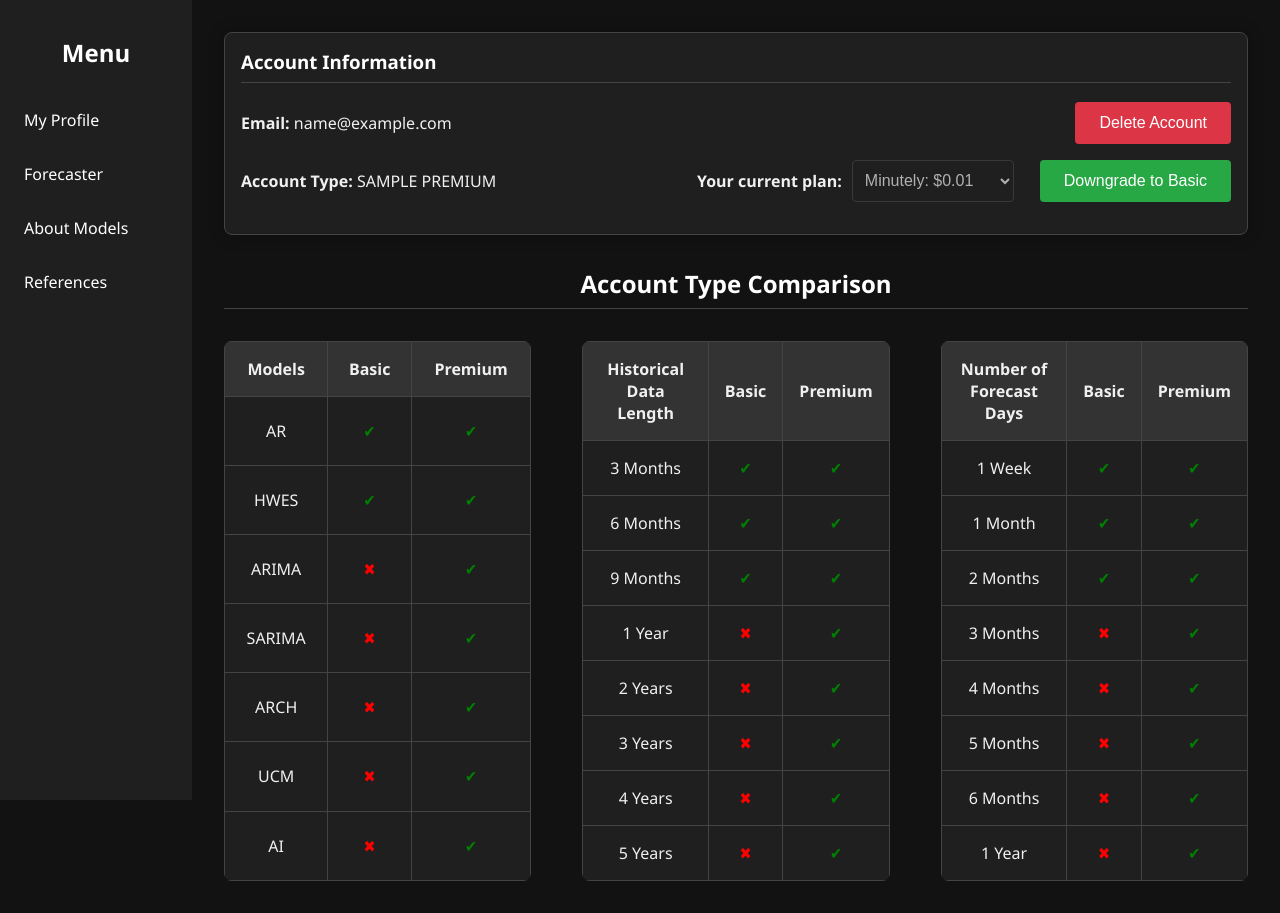
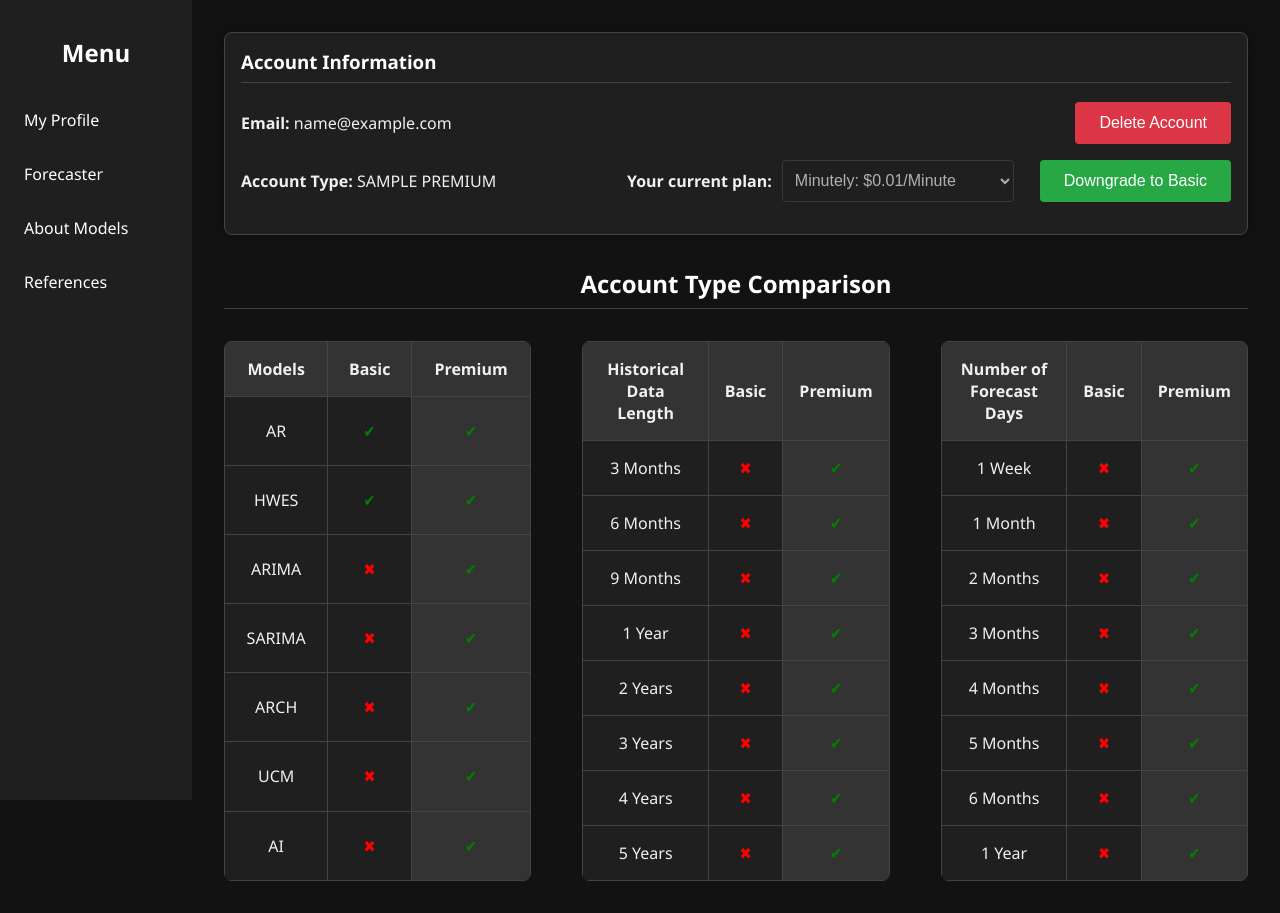
Before and after one commit to doganparlak/AiDea, a Flask app: page /my_profile in a window 1280 px wide. Run offline with Flask 3, Linux system fonts and the light colour scheme; the visitor is signed in with stand-in values (Sample User, id 1); tables that the repository leaves empty hold one stand-in row (values such as "Sample post"); parts of the project's set-up code (start-up, migrations or seed data) failed here and were passed over; some libraries are stand-ins or nearby versions.

Commit message:
highlight current plan in tables

```diff
--- a/app.py
+++ b/app.py
@@ -26,19 +26,18 @@ def renew_expiring_subscriptions():
         # Get the current time rounded to the nearest minute
         today = datetime.utcnow().replace(second=0, microsecond=0)
         # Fetch all users whose subscriptions are expiring
-        expiring_users = User.query.filter(
+        users = User.query.filter(
             User.account_type != 'basic',
             User.subscription_end_date == today,
         ).all()
-
-        for user in expiring_users:
+        for user in users:
             # Renew the subscription by extending the end date
             if user.account_type == 'monthly':
-                user.subscription_end_date += timedelta(days=31)
+                user.subscription_end_date += timedelta(days=30)
             elif user.account_type == 'quarterly':
-                user.subscription_end_date += timedelta(days=93)
+                user.subscription_end_date += timedelta(days=90)
             elif user.account_type == 'yearly':
-                user.subscription_end_date += timedelta(days=366)
+                user.subscription_end_date += timedelta(days=365)
             elif user.account_type == 'minutely':
                 user.subscription_end_date += timedelta(minutes=2)
 
@@ -52,13 +51,15 @@ def downgrade_nonrenewed_subscriptions():
         # Get the current time rounded to the nearest minute
         today = datetime.utcnow().replace(second=0, microsecond=0)
         # Fetch all users with premium accounts and downgraded to basic accounts
-        users = User.query.filter(User.account_type != 'basic').all()
+        users = User.query.filter(
+                User.account_type != 'basic',
+                User.subscription_end_date <= today,
+                User.renewal == False
+        ).all()
         for user in users:
-            # Check if the subscription end date is current day and no renewal is requested
-            if user.subscription_end_date == today and user.renewal == False:
-                user.account_type = 'basic'  # Downgrade to basic
-                user.subscription_end_date = None
-                db.session.commit()  # Commit the changes
+            user.account_type = 'basic'  # Downgrade to basic
+            user.subscription_end_date = None
+            db.session.commit()  # Commit the changes
 
 # Function to seed subscription plans into the database
 def seed_plans():
@@ -87,10 +88,10 @@ def create_scheduler(app):
         scheduler.add_job(func=delete_all_models_wrapper, trigger="interval", days=2)
 
         # Add job to downgrade subscriptions daily
-        scheduler.add_job(func=downgrade_nonrenewed_subscriptions, trigger="interval", days=1)
+        scheduler.add_job(func=downgrade_nonrenewed_subscriptions, trigger="interval", minutes=1)
 
         # Job to renew subscriptions every day
-        scheduler.add_job(func=renew_expiring_subscriptions, trigger="interval", days=1)
+        scheduler.add_job(func=renew_expiring_subscriptions, trigger="interval", minutes=1)
 
         scheduler.start()
 
--- a/routes.py
+++ b/routes.py
@@ -553,11 +553,8 @@ def init_routes(app):
 
         user_id = session['user_id']
         user = User.query.get(user_id)
-        print(user)
-        print(plan_type)
         if user:
             amount = get_plan_amount(plan_type)
-            print(amount)
             payment_success = process_payment(user, amount)
             if payment_success:
                 #Set account type
@@ -567,9 +564,9 @@ def init_routes(app):
                 #Set subscription end date
                 plan_duration = get_plan_duration(plan_type)  # Get the duration based on plan type
                 if plan_type == 'minutely':
-                    user.subscription_end_date = (datetime.now() + timedelta(minutes=plan_duration)).replace(second=0, microsecond=0)
+                    user.subscription_end_date = (datetime.utcnow() + timedelta(minutes=plan_duration)).replace(second=0, microsecond=0)
                 else:
-                    user.subscription_end_date = (datetime.now() + timedelta(days=plan_duration)).replace(second=0, microsecond=0)
+                    user.subscription_end_date = (datetime.utcnow() + timedelta(days=plan_duration)).replace(second=0, microsecond=0)
                 db.session.commit()
             return '', 204  # Return no content
         else:
--- a/templates/my_profile.html
+++ b/templates/my_profile.html
@@ -180,6 +180,15 @@
             color: #f0f0f0; /* Light text color */
             border: 1px solid #444; /* Darker border */
         }
+        .highlight-basic {
+        background-color: #333; /* Highlight color for basic users */
+        color: #00ff00; /* Change text color or style */
+        }
+
+        .highlight-premium {
+            background-color: #333; /* Highlight color for premium users */
+            color: #00ff00; /* Change text color or style */
+        }
 
     </style>
 </head>
@@ -215,10 +224,10 @@
                     <div style="display: flex; align-items: center;">
                         <label for="subscription-plan"><strong>Select a plan:</strong></label>
                         <select id="subscription-plan" name="plan" style="margin-left: 10px; padding: 0.5rem;">
-                            <option value="minutely">Minutely: $0.01</option> <!-- FOR TESTING PURPOSES ONLY -->
-                            <option value="monthly">Monthly: $14.99</option>
-                            <option value="quarterly">Quarterly: $39.99</option>
-                            <option value="yearly">Yearly: $99.99</option>
+                            <option value="minutely">Minutely: $0.01/Minute</option> <!-- FOR TESTING PURPOSES ONLY -->
+                            <option value="monthly">Monthly: $14.99/Month</option>
+                            <option value="quarterly">Quarterly: $39.99/3 Months</option>
+                            <option value="yearly">Yearly: $99.99/Year</option>
                         </select>
                         <form id="upgrade-form" action="/upgrade_to_premium" method="POST" style="margin-left: 10px;">
                             <input type="hidden" name="csrf_token" value="{{ csrf_token() }}">
@@ -229,10 +238,10 @@
                     <div style="display: flex; align-items: center;">
                         <label for="subscription-plan"><strong>Your current plan:</strong></label>
                         <select id="subscription-plan" name="plan" style="margin-left: 10px; padding: 0.5rem;" disabled>
-                            <option value="minutely" {% if user.account_type == 'minutely' %}selected{% endif %}>Minutely: $0.01</option> <!-- FOR TESTING PURPOSES ONLY -->
-                            <option value="monthly" {% if user.account_type == 'monthly' %}selected{% endif %}>Monthly: $14.99</option>
-                            <option value="quarterly" {% if user.account_type == 'quarterly' %}selected{% endif %}>Quarterly: $39.99</option>
-                            <option value="yearly" {% if user.account_type == 'yearly' %}selected{% endif %}>Yearly: $99.99</option>
+                            <option value="minutely" {% if user.account_type == 'minutely' %}selected{% endif %}>Minutely: $0.01/Minute</option> <!-- FOR TESTING PURPOSES ONLY -->
+                            <option value="monthly" {% if user.account_type == 'monthly' %}selected{% endif %}>Monthly: $14.99/Month</option>
+                            <option value="quarterly" {% if user.account_type == 'quarterly' %}selected{% endif %}>Quarterly: $39.99/3 Months</option>
+                            <option value="yearly" {% if user.account_type == 'yearly' %}selected{% endif %}>Yearly: $99.99/Year</option>
                         </select>
                         <form id="downgrade-form" action="/downgrade_to_basic" method="POST" style="margin-left: 10px;">
                             <input type="hidden" name="csrf_token" value="{{ csrf_token() }}">
@@ -250,45 +259,45 @@
                     <thead>
                         <tr>
                             <th>Models</th>
-                            <th>Basic</th>
-                            <th>Premium</th>
+                            <th class="{% if user.account_type == 'basic' %}highlight-basic{% endif %}">Basic</th>
+                            <th class="{% if user.account_type != 'basic' %}highlight-premium{% endif %}">Premium</th>
                         </tr>
                     </thead>
                     <tbody>
                         <tr>
                             <td>AR</td>
-                            <td class="check"></td>
-                            <td class="check"></td>
+                            <td class="check {% if user.account_type == 'basic' %}highlight-basic{% endif %}"></td>
+                            <td class="check {% if user.account_type != 'basic' %}highlight-premium{% endif %}"></td>
                         </tr>
                         <tr>
                             <td>HWES</td>
-                            <td class="check"></td>
-                            <td class="check"></td>
+                            <td class="check {% if user.account_type == 'basic' %}highlight-basic{% endif %}"></td>
+                            <td class="check {% if user.account_type != 'basic' %}highlight-premium{% endif %}"></td>
                         </tr>
                         <tr>
                             <td>ARIMA</td>
-                            <td class="cross"></td>
-                            <td class="check"></td>
+                            <td class="cross {% if user.account_type == 'basic' %}highlight-basic{% endif %}"></td>
+                            <td class="check {% if user.account_type != 'basic' %}highlight-premium{% endif %}"></td>
                         </tr>
                         <tr>
                             <td>SARIMA</td>
-                            <td class="cross"></td>
-                            <td class="check"></td>
+                            <td class="cross {% if user.account_type == 'basic' %}highlight-basic{% endif %}"></td>
+                            <td class="check {% if user.account_type != 'basic' %}highlight-premium{% endif %}"></td>
                         </tr>
                         <tr>
                             <td>ARCH</td>
-                            <td class="cross"></td>
-                            <td class="check"></td>
+                            <td class="cross {% if user.account_type == 'basic' %}highlight-basic{% endif %}"></td>
+                            <td class="check {% if user.account_type != 'basic' %}highlight-premium{% endif %}"></td>
                         </tr>
                         <tr>
                             <td>UCM</td>
-                            <td class="cross"></td>
-                            <td class="check"></td>
+                            <td class="cross {% if user.account_type == 'basic' %}highlight-basic{% endif %}"></td>
+                            <td class="check {% if user.account_type != 'basic' %}highlight-premium{% endif %}"></td>
                         </tr>
                         <tr>
                             <td>AI</td>
-                            <td class="cross"></td>
-                            <td class="check"></td>
+                            <td class="cross {% if user.account_type == 'basic' %}highlight-basic{% endif %}"></td>
+                            <td class="check {% if user.account_type != 'basic' %}highlight-premium{% endif %}"></td>
                         </tr>
                     </tbody>
                 </table>
@@ -303,43 +312,43 @@
                     <tbody>
                         <tr>
                             <td>3 Months</td>
-                            <td class="check"></td>
-                            <td class="check"></td>
+                            <td class="cross {% if user.account_type == 'basic' %}highlight-basic{% endif %}"></td>
+                            <td class="check {% if user.account_type != 'basic' %}highlight-premium{% endif %}"></td>
                         </tr>
                         <tr>
                             <td>6 Months</td>
-                            <td class="check"></td>
-                            <td class="check"></td>
+                            <td class="cross {% if user.account_type == 'basic' %}highlight-basic{% endif %}"></td>
+                            <td class="check {% if user.account_type != 'basic' %}highlight-premium{% endif %}"></td>
                         </tr>
                         <tr>
                             <td>9 Months</td>
-                            <td class="check"></td>
-                            <td class="check"></td>
+                            <td class="cross {% if user.account_type == 'basic' %}highlight-basic{% endif %}"></td>
+                            <td class="check {% if user.account_type != 'basic' %}highlight-premium{% endif %}"></td>
                         </tr>
                         <tr>
                             <td>1 Year</td>
-                            <td class="cross"></td>
-                            <td class="check"></td>
+                            <td class="cross {% if user.account_type == 'basic' %}highlight-basic{% endif %}"></td>
+                            <td class="check {% if user.account_type != 'basic' %}highlight-premium{% endif %}"></td>
                         </tr>
                         <tr>
                             <td>2 Years</td>
-                            <td class="cross"></td>
-                            <td class="check"></td>
+                            <td class="cross {% if user.account_type == 'basic' %}highlight-basic{% endif %}"></td>
+                            <td class="check {% if user.account_type != 'basic' %}highlight-premium{% endif %}"></td>
                         </tr>
                         <tr>
                             <td>3 Years</td>
-                            <td class="cross"></td>
-                            <td class="check"></td>
+                            <td class="cross {% if user.account_type == 'basic' %}highlight-basic{% endif %}"></td>
+                            <td class="check {% if user.account_type != 'basic' %}highlight-premium{% endif %}"></td>
                         </tr>
                         <tr>
                             <td>4 Years</td>
-                            <td class="cross"></td>
-                            <td class="check"></td>
+                            <td class="cross {% if user.account_type == 'basic' %}highlight-basic{% endif %}"></td>
+                            <td class="check {% if user.account_type != 'basic' %}highlight-premium{% endif %}"></td>
                         </tr>
                         <tr>
                             <td>5 Years</td>
-                            <td class="cross"></td>
-                            <td class="check"></td>
+                            <td class="cross {% if user.account_type == 'basic' %}highlight-basic{% endif %}"></td>
+                            <td class="check {% if user.account_type != 'basic' %}highlight-premium{% endif %}"></td>
                         </tr>
                     </tbody>
                 </table>
@@ -354,43 +363,43 @@
                     <tbody>
                         <tr>
                             <td>1 Week</td>
-                            <td class="check"></td>
-                            <td class="check"></td>
+                            <td class="cross {% if user.account_type == 'basic' %}highlight-basic{% endif %}"></td>
+                            <td class="check {% if user.account_type != 'basic' %}highlight-premium{% endif %}"></td>
                         </tr>
                         <tr>
                             <td>1 Month</td>
-                            <td class="check"></td>
-                            <td class="check"></td>
+                            <td class="cross {% if user.account_type == 'basic' %}highlight-basic{% endif %}"></td>
+                            <td class="check {% if user.account_type != 'basic' %}highlight-premium{% endif %}"></td>
                         </tr>
                         <tr>
                             <td>2 Months</td>
-                            <td class="check"></td>
-                            <td class="check"></td>
+                            <td class="cross {% if user.account_type == 'basic' %}highlight-basic{% endif %}"></td>
+                            <td class="check {% if user.account_type != 'basic' %}highlight-premium{% endif %}"></td>
                         </tr>
                         <tr>
                             <td>3 Months</td>
-                            <td class="cross"></td>
-                            <td class="check"></td>
+                            <td class="cross {% if user.account_type == 'basic' %}highlight-basic{% endif %}"></td>
+                            <td class="check {% if user.account_type != 'basic' %}highlight-premium{% endif %}"></td>
                         </tr>
                         <tr>
                             <td>4 Months</td>
-                            <td class="cross"></td>
-                            <td class="check"></td>
+                            <td class="cross {% if user.account_type == 'basic' %}highlight-basic{% endif %}"></td>
+                            <td class="check {% if user.account_type != 'basic' %}highlight-premium{% endif %}"></td>
                         </tr>
                         <tr>
                             <td>5 Months</td>
-                            <td class="cross"></td>
-                            <td class="check"></td>
+                            <td class="cross {% if user.account_type == 'basic' %}highlight-basic{% endif %}"></td>
+                            <td class="check {% if user.account_type != 'basic' %}highlight-premium{% endif %}"></td>
                         </tr>
                         <tr>
                             <td>6 Months</td>
-                            <td class="cross"></td>
-                            <td class="check"></td>
+                            <td class="cross {% if user.account_type == 'basic' %}highlight-basic{% endif %}"></td>
+                            <td class="check {% if user.account_type != 'basic' %}highlight-premium{% endif %}"></td>
                         </tr>
                         <tr>
                             <td>1 Year</td>
-                            <td class="cross"></td>
-                            <td class="check"></td>
+                            <td class="cross {% if user.account_type == 'basic' %}highlight-basic{% endif %}"></td>
+                            <td class="check {% if user.account_type != 'basic' %}highlight-premium{% endif %}"></td>
                         </tr>
                     </tbody>
                 </table>
```
